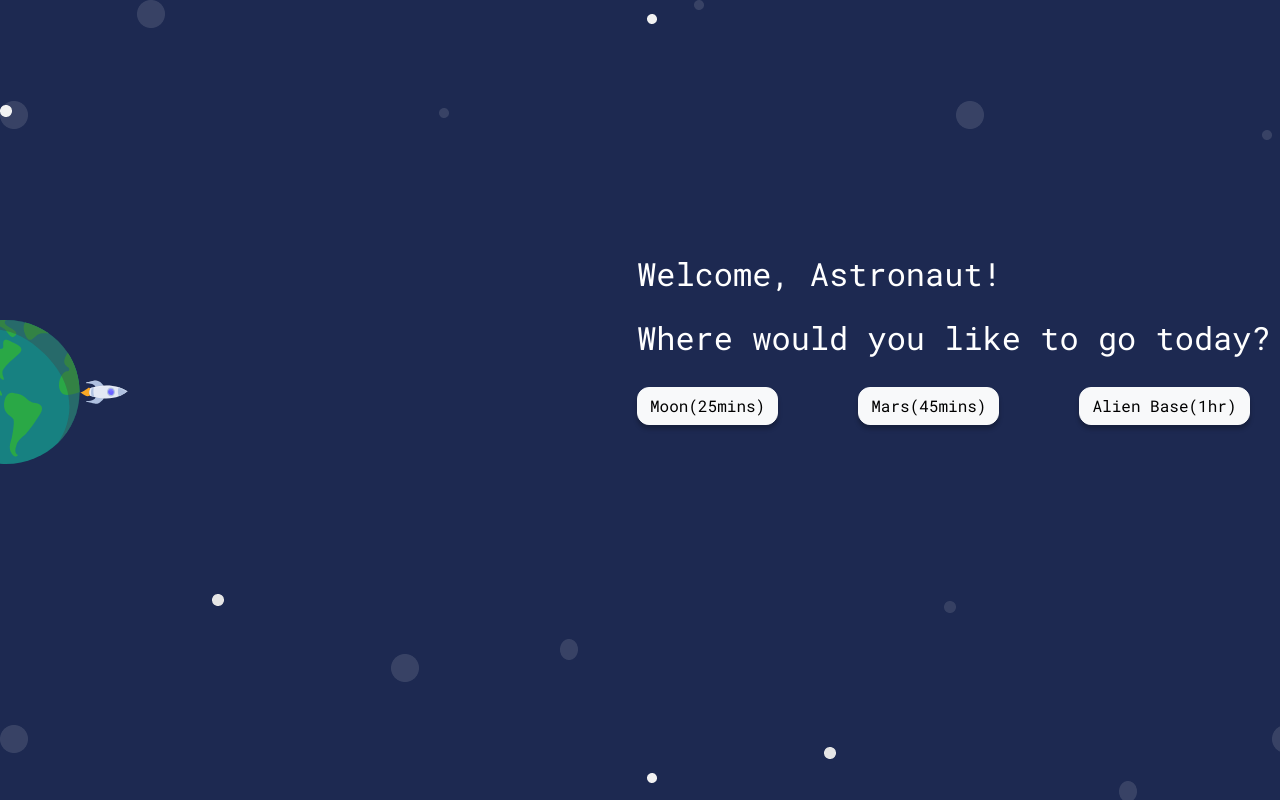
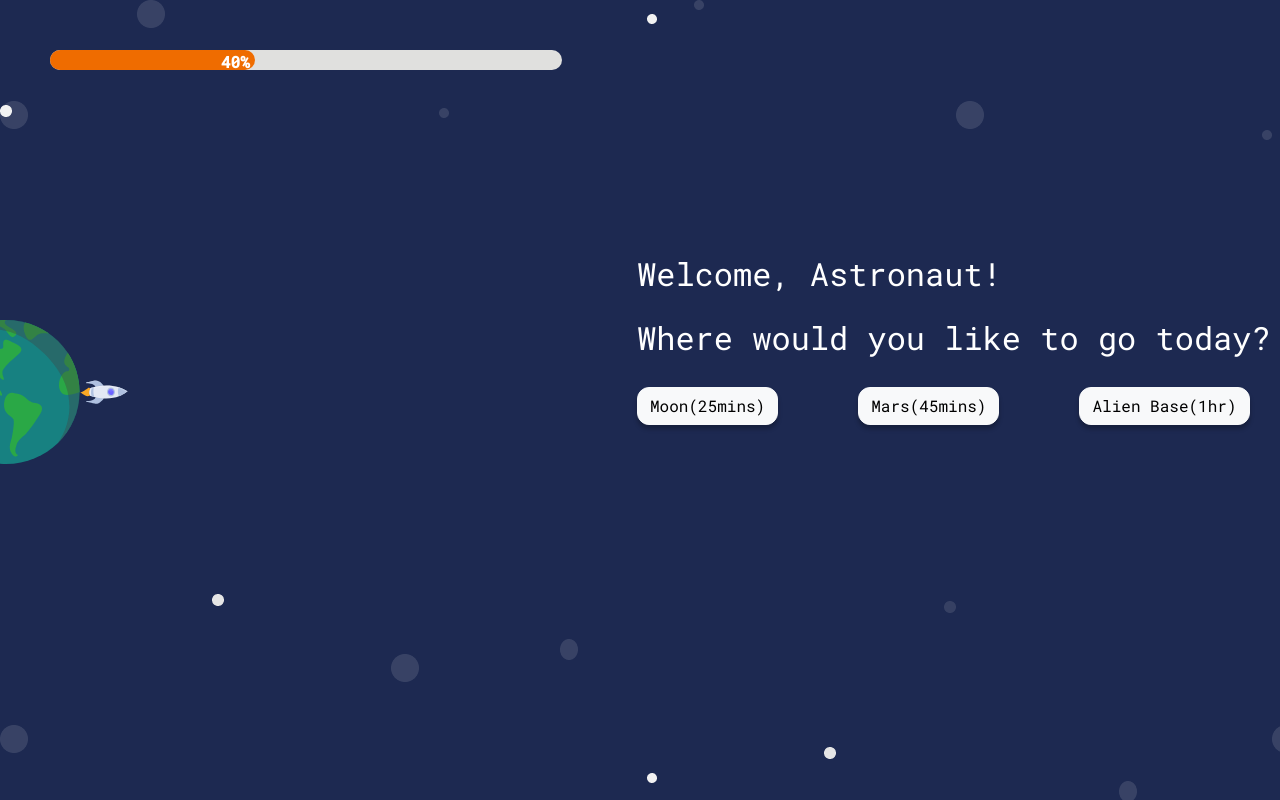
Before and after one commit to zwemsoe/spacetime, a React (Create React App) app: page / in a window 1280 px wide. Built offline with nearby package versions, Linux system fonts and the light colour scheme; no server answers.

Commit message:
Edit Time Bar

```diff
--- a/src/App.js
+++ b/src/App.js
@@ -6,6 +6,7 @@ import exoplanet from "./imgs/exoplanet.svg";
 import Landing from "./components/Landing";
 import Rocket from "./components/Rocket";
 import Music from "./components/Music";
+import ProgressBar from "./ProgressBar";
 
 class App extends Component{
   constructor(props){
@@ -51,6 +52,7 @@ class App extends Component{
         <div className = "introPos">
         <Landing setDestination = {this.setDestination}/>
         </div>
+        <ProgressBar key={30} bgcolor={"#ef6c00"} completed={40} />
         </div>
         )
       case 1:
--- /dev/null
+++ b/src/ProgressBar.js
@@ -0,0 +1,38 @@
+import React, {Component} from 'react';
+const ProgressBar = (props) => {
+    const { bgcolor, completed } = props;
+
+    const containerStyles = {
+      height: 20,
+      width: '40%',
+      backgroundColor: "#e0e0de",
+      borderRadius: 50,
+      margin: 50,
+      left: "50%",
+      right: '50%'
+    }
+
+    const fillerStyles = {
+      height: '100%',
+      width: `${completed}%`,
+      backgroundColor: bgcolor,
+      borderRadius: 'inherit',
+      textAlign: 'right'
+    }
+
+    const labelStyles = {
+      padding: 5,
+      color: 'white',
+      fontWeight: 'bold'
+    }
+
+    return (
+      <div style={containerStyles}>
+        <div style={fillerStyles}>
+          <span style={labelStyles}>{`${completed}%`}</span>
+        </div>
+      </div>
+    );
+  };
+
+  export default ProgressBar;
--- a/src/index.css
+++ b/src/index.css
@@ -89,7 +89,7 @@ body{
 
 .rocket-to-moon{
   animation-name: toMoon;
-  animation-duration: 1500s;
+  animation-duration: 10s;
   animation-timing-function: linear;
   animation-fill-mode: forwards;
 }
```
